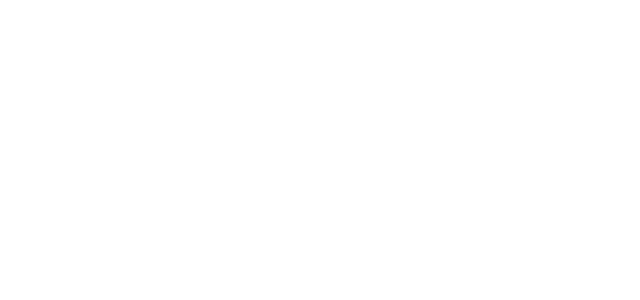
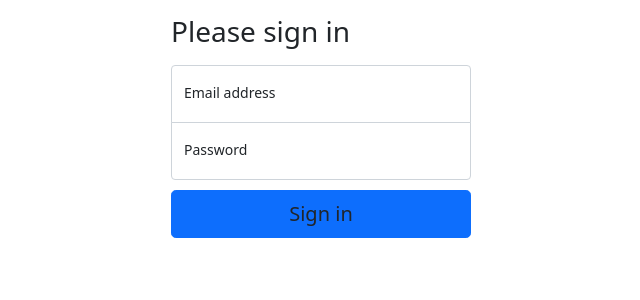
Before and after one commit to MadhushaPrasad/admin-with-vue2-and-vuetify, a Vue app: page /login in a window 1280 px wide. Shown: the top 300 px of the page, without its empty margins (319-959 px from the left). Built offline with nearby package versions, Linux system fonts and the light colour scheme.

Commit message:
#commit : Login component

```diff
--- a/src/views/Layout.vue
+++ b/src/views/Layout.vue
@@ -28,13 +28,6 @@
               </button>
             </div>
           </div>
-
-          <canvas
-            class="my-4 w-100"
-            id="myChart"
-            width="900"
-            height="380"
-          ></canvas>
 
           <h2>Section title</h2>
           <div class="table-responsive">
--- /dev/null
+++ b/src/views/Login.vue
@@ -0,0 +1,58 @@
+<template>
+  <div class="form-signin">
+    <form>
+      <h1 class="h3 mb-3 fw-normal">Please sign in</h1>
+
+      <div class="form-floating">
+        <input
+          type="email"
+          class="form-control"
+          placeholder="name@example.com"
+        />
+        <label>Email address</label>
+      </div>
+      <div class="form-floating">
+        <input type="password" class="form-control" placeholder="Password" />
+        <label>Password</label>
+      </div>
+      <button class="w-100 btn btn-lg btn-primary" type="submit">
+        Sign in
+      </button>
+    </form>
+  </div>
+</template>
+
+<script lang="ts">
+export default {
+  name: 'Login',
+};
+</script>
+
+<style>
+.form-signin {
+  width: 100%;
+  max-width: 330px;
+  padding: 15px;
+  margin: auto;
+}
+
+.form-signin .checkbox {
+  font-weight: 400;
+}
+
+.form-signin .form-floating:focus-within {
+  z-index: 2;
+}
+
+.form-signin input[type='email'] {
+  margin-bottom: -1px;
+  border-bottom-right-radius: 0;
+  border-bottom-left-radius: 0;
+}
+
+.form-signin input[type='password'] {
+  margin-bottom: 10px;
+  border-top-left-radius: 0;
+  border-top-right-radius: 0;
+}
+</style>
```
Also changed, not shown: src/router/index.ts (+16 -8 lines).
